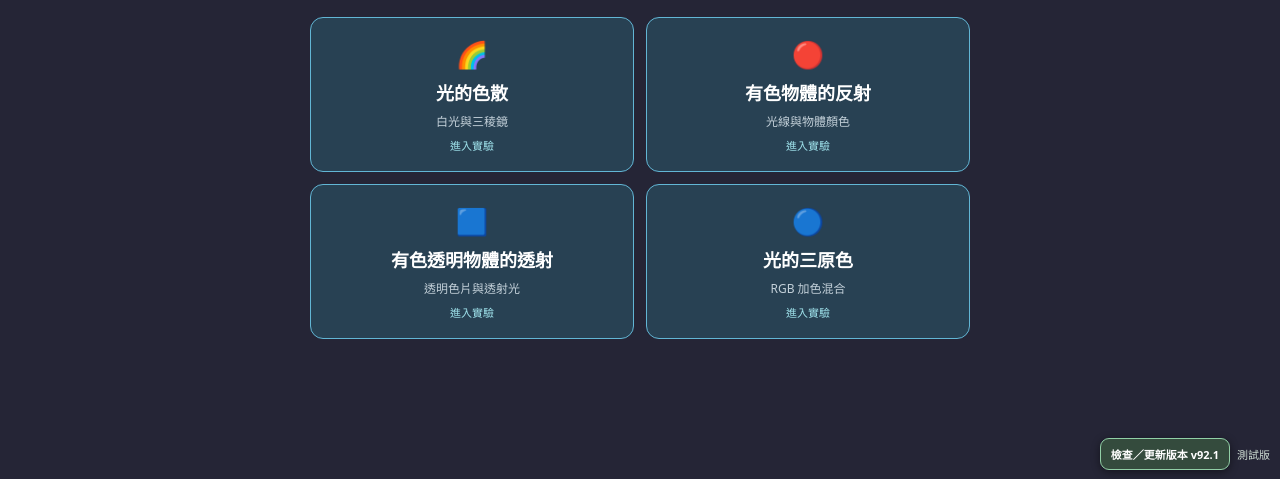
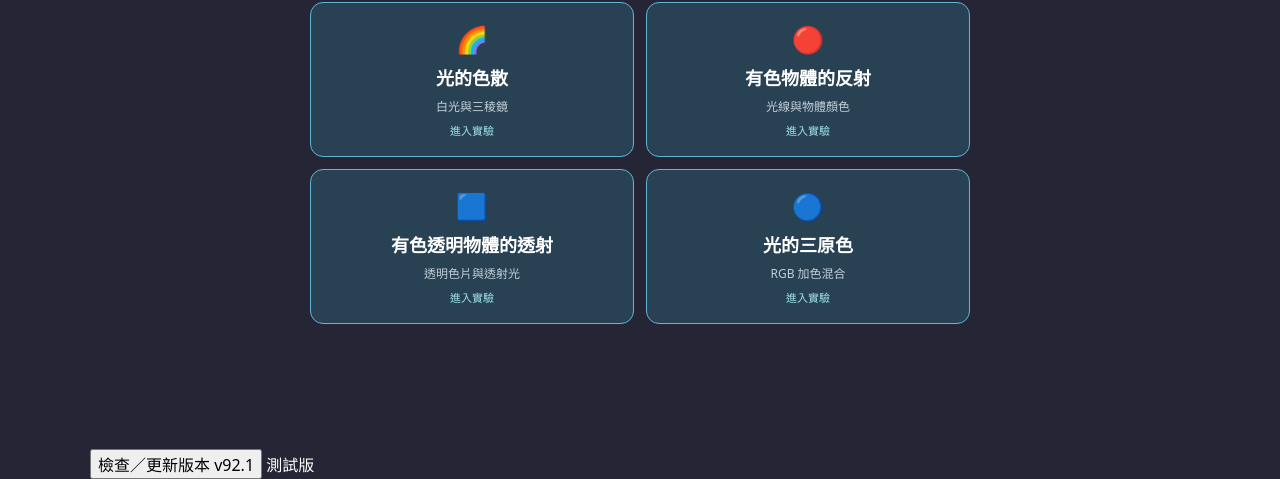
Before and after one commit to ssscchannel/sssc-light-color, a website with bundled scripts: page index.html in a window 1280 px wide. Shown: the part 321-800 px from the top of the page. Built offline with nearby package versions, Linux system fonts and the light colour scheme.

Commit message:
Remove temporary version-check UI styles for release

```diff
--- a/assets/style.css
+++ b/assets/style.css
@@ -92,9 +92,5 @@
 .additive-dot{width:12px;height:12px;border-radius:50%;flex:0 0 12px;border:1px solid #4443}
 .additive-dot.red{background:#ff0000}.additive-dot.green{background:#00ed00}.additive-dot.blue{background:#0000ff}
 .additive-onoff{font-size:10px;opacity:.85}
-.dev-version-bar{position:fixed;right:max(10px,env(safe-area-inset-right));bottom:max(9px,env(safe-area-inset-bottom));z-index:30;display:flex;align-items:center;gap:7px;max-width:calc(100vw - 20px);font-size:11px;color:#d0dfd5;pointer-events:none}
-.dev-version-bar[hidden]{display:none!important}
-.dev-version-bar button{pointer-events:auto;cursor:pointer;padding:7px 10px;border:1px solid #91cfa6;background:#344b3d;color:#fff;border-radius:9px;font-size:11px;font-weight:700;box-shadow:0 2px 8px #0007}
-.dev-version-bar button:disabled{opacity:.6;cursor:wait}
 @media (max-width:420px) and (orientation:portrait){.additive-option{font-size:12px;gap:4px}.additive-view .info-card{height:151px;min-height:151px;flex-basis:151px}}
 @media (orientation:landscape) and (max-height:600px) and (max-width:1100px){.additive-view .info-card{height:auto;min-height:0;flex:1 1 0}.additive-buttons{gap:4px}.additive-option{min-height:36px;font-size:11px;padding:4px}}
```
